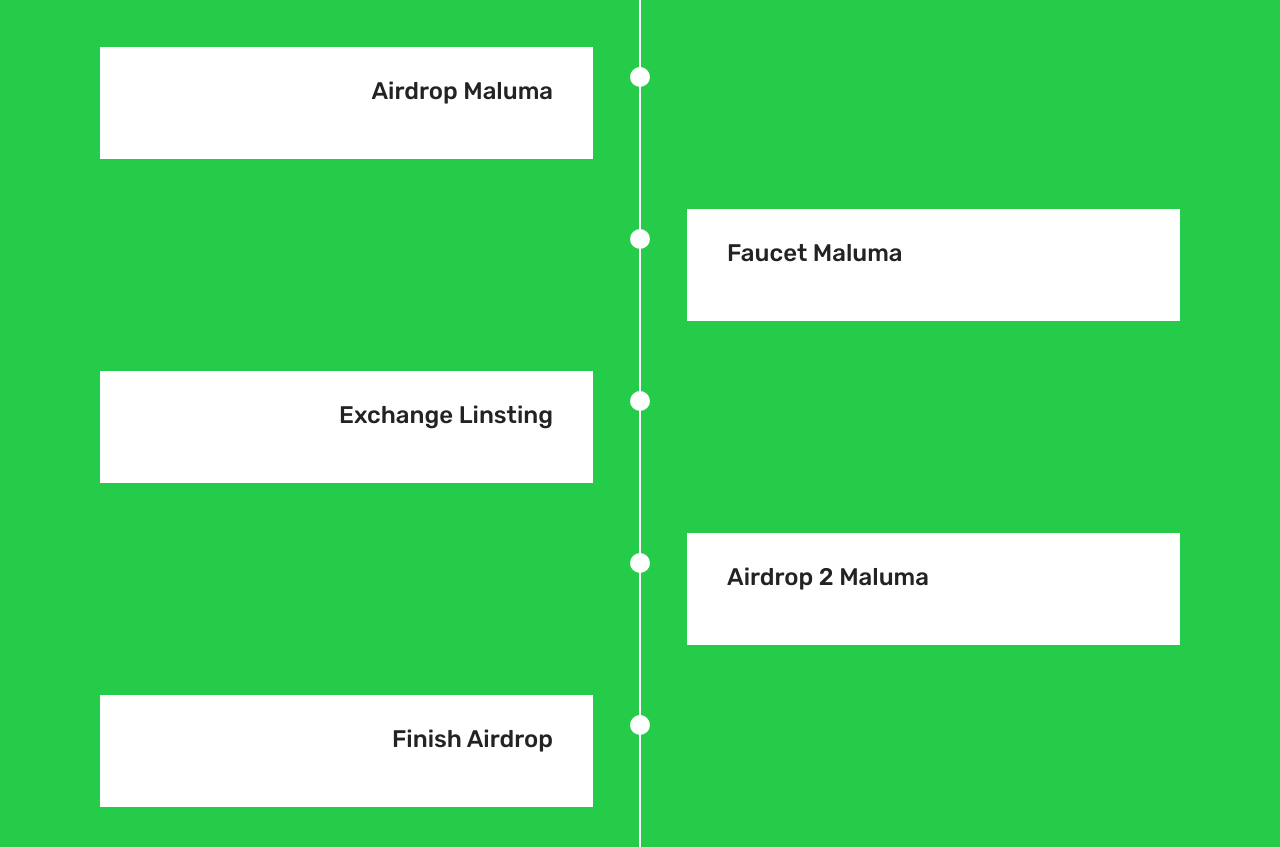
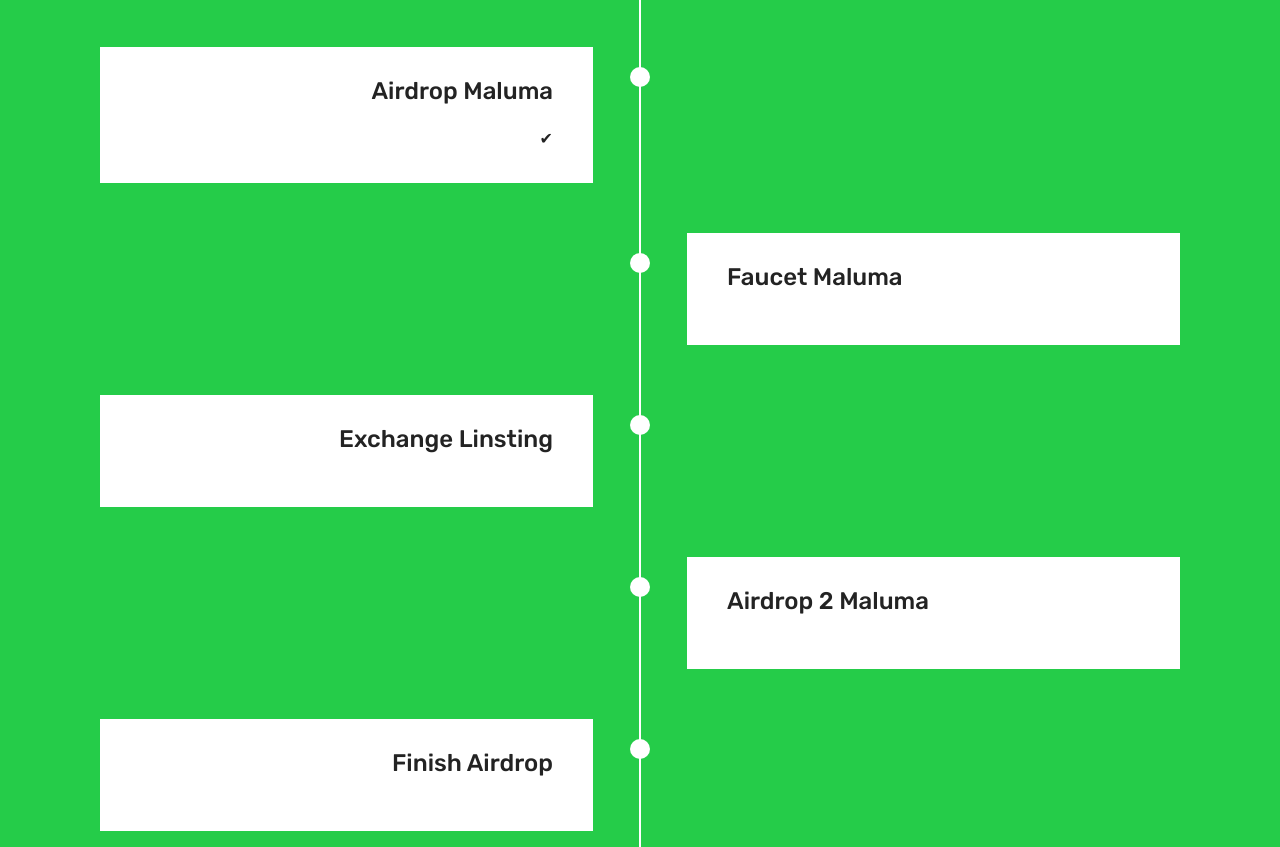
Before and after one commit to malumacoin/malu, a plain HTML site: page index.html in a window 1280 px wide. Shown: the part 3048-3895 px from the top of the page. Drawn offline with Linux system fonts and the light colour scheme; files whose address does not match are found by name.

Commit message:
Update index.html

```diff
--- a/index.html
+++ b/index.html
@@ -412,7 +412,7 @@
                     <div class="timeline-text-content">
                         <h4 class="mbr-timeline-title pb-3 mbr-fonts-style display-5">
                             Airdrop Maluma</h4>
-                        <p class="mbr-timeline-text mbr-fonts-style display-7"></p>
+                        <p class="mbr-timeline-text mbr-fonts-style display-7">✔</p>
                     </div>
                 </div>
             </div>
```
